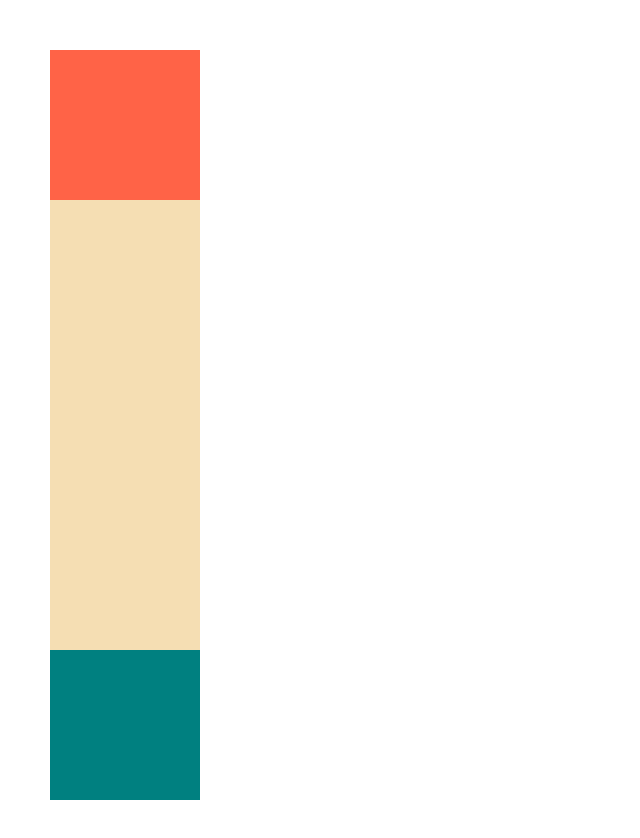
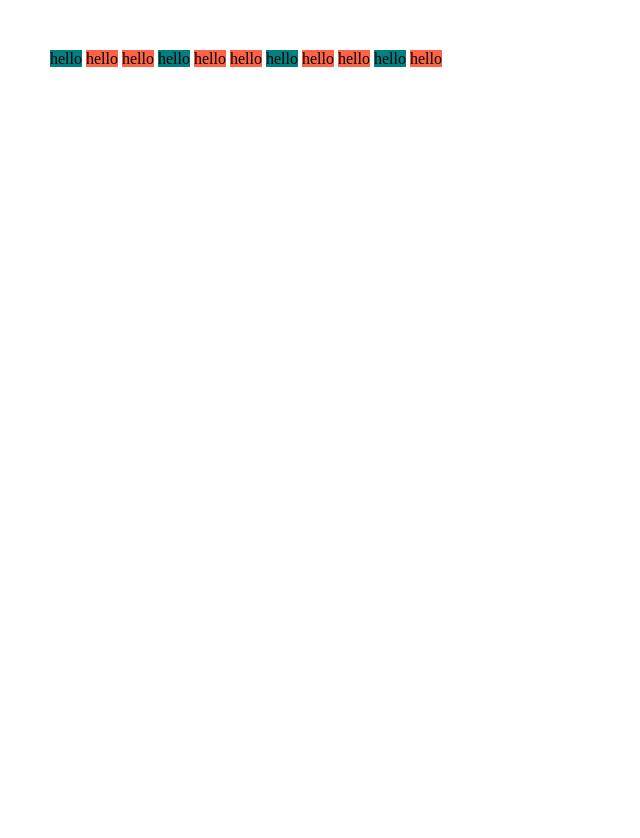
Before and after one commit to yunchanbin/kokoa-clone, a plain HTML site: page home.html in a window 1280 px wide. Shown: the top 838 px of the page, without its empty margins (0-640 px from the left). Drawn offline with Linux system fonts and the light colour scheme.

Commit message:
3.14-2 nth-child()

```diff
--- a/home.html
+++ b/home.html
@@ -9,25 +9,26 @@
         margin: 50px;
 
       }
-      div{
-        width: 150px;
-        height: 150px;
-        background-color: wheat;
-        position: relative;
-      }
-      div:first-child{
+      span{
         background-color: tomato;
       }
-      div:last-child{
+      span:nth-child(3n+1){
         background-color: teal;
       }
+
     </style>
   </head>
   <body>
-    <div></div>
-    <div></div>
-    <div></div>
-    <div></div>
-    <div></div>
+    <span>hello</span>
+    <span>hello</span>
+    <span>hello</span>
+    <span>hello</span>
+    <span>hello</span>
+    <span>hello</span>
+    <span>hello</span>
+    <span>hello</span>
+    <span>hello</span>
+    <span>hello</span>
+    <span>hello</span>
   </body>
 </html>
```
